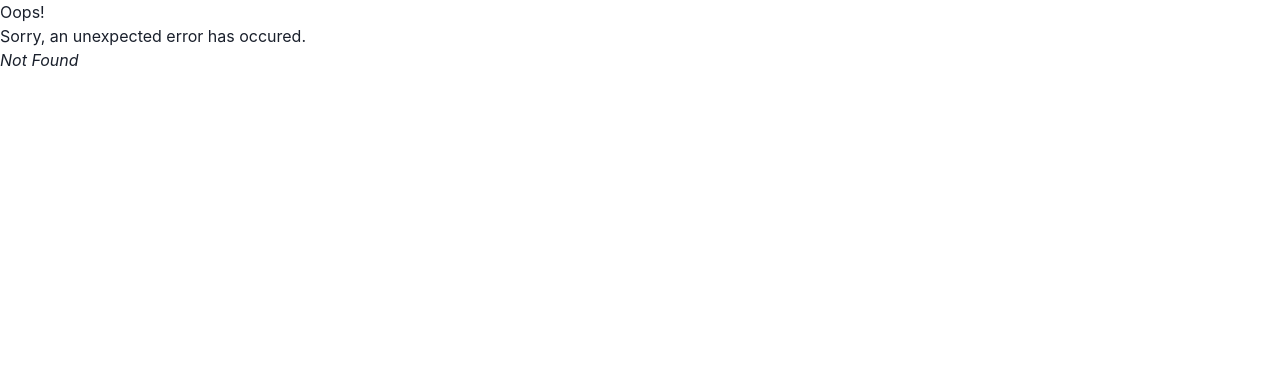
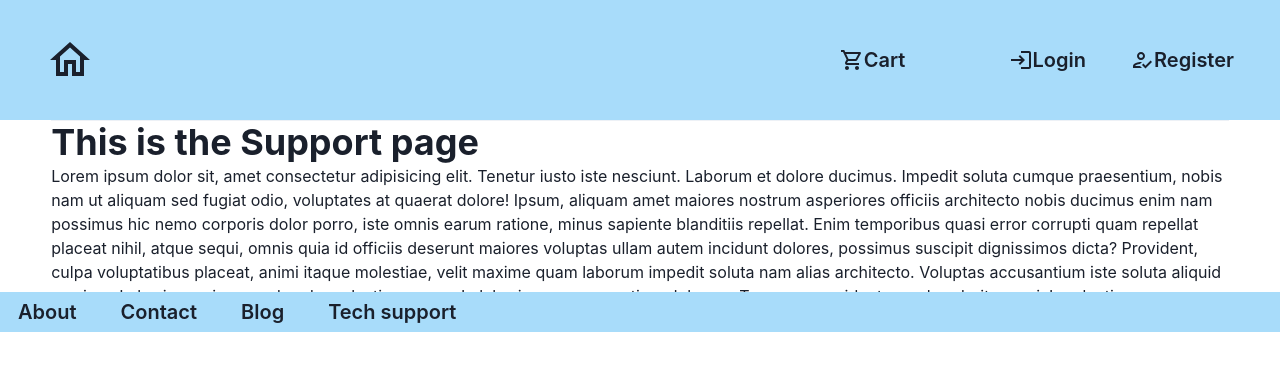
Before and after one commit to CrowsVeldt/final-project-redone, a React (Vite) app in the folder frontend/: page /support in a window 1280 px wide. Before the commit this address had no page. Shown: the top 370 px of the page. Built offline with nearby package versions, Linux system fonts and the light colour scheme; no server answers.

Commit message:
ui: add Blog and Support pages to App

```diff
--- a/frontend/src/App.jsx
+++ b/frontend/src/App.jsx
@@ -17,6 +17,8 @@ import RequireAuth from "./utils/RequireAuth";
 import AuthContext from "./context/AuthContext";
 import AutoLogin from "./utils/AutoLogin";
 import ErrorPage from "./error-page.jsx";
+import Blog from "./pages/public/Blog.jsx";
+import SupportPage from "./pages/public/Support.jsx";
 
 function App() {
   const { user } = useContext(AuthContext);
@@ -26,13 +28,15 @@ function App() {
       <Route path="/" element={<Root />} errorElement={<ErrorPage />}>
         <Route element={<AutoLogin />}>
           <Route index loader={getAllProducts} element={<Products />} />
-          <Route path="about" element={<About />} />
-          <Route path="contact" element={<Contact />} />
-          <Route path="register" element={<Register />} />
-          <Route path="login" element={<Login />} />
-          <Route path="checkout" element={<Checkout />} />
+          <Route path="/about" element={<About />} />
+          <Route path="/contact" element={<Contact />} />
+          <Route path="/blog" element={<Blog />} />
+          <Route path="/support" element={<SupportPage />} />
+          <Route path="/register" element={<Register />} />
+          <Route path="/login" element={<Login />} />
+          <Route path="/checkout" element={<Checkout />} />
           <Route element={<RequireAuth user={user} />}>
-            <Route path="profile" element={<Profile />} />
+            <Route path="/profile" element={<Profile />} />
           </Route>
         </Route>
       </Route>
--- /dev/null
+++ b/frontend/src/pages/public/Blog.jsx
@@ -0,0 +1,26 @@
+import { Box, Heading, Text } from "@chakra-ui/react";
+import React, { useEffect } from "react";
+
+export default function Blog() {
+  return (
+    <Box>
+      <Heading>This is a Blog page</Heading>
+      <Text>
+        Lorem ipsum dolor sit, amet consectetur adipisicing elit. Tenetur iusto
+        iste nesciunt. Laborum et dolore ducimus. Impedit soluta cumque
+        praesentium, nobis nam ut aliquam sed fugiat odio, voluptates at quaerat
+        dolore! Ipsum, aliquam amet maiores nostrum asperiores officiis
+        architecto nobis ducimus enim nam possimus hic nemo corporis dolor
+        porro, iste omnis earum ratione, minus sapiente blanditiis repellat.
+        Enim temporibus quasi error corrupti quam repellat placeat nihil, atque
+        sequi, omnis quia id officiis deserunt maiores voluptas ullam autem
+        incidunt dolores, possimus suscipit dignissimos dicta? Provident, culpa
+        voluptatibus placeat, animi itaque molestiae, velit maxime quam laborum
+        impedit soluta nam alias architecto. Voluptas accusantium iste soluta
+        aliquid maxime. Laboriosam ipsam ad unde molestiae eaque. In laboriosam
+        accusantium dolorum. Tempore provident reprehenderit magni. Laudantium
+        reprehenderit magnam eius quas blanditiis! Aut quisquam rem ab quaerat.
+      </Text>
+    </Box>
+  );
+}
--- /dev/null
+++ b/frontend/src/pages/public/Support.jsx
@@ -0,0 +1,26 @@
+import { Box, Heading, Text } from "@chakra-ui/react";
+import React, { useEffect } from "react";
+
+export default function SupportPage() {
+  return (
+    <Box>
+      <Heading>This is the Support page</Heading>
+      <Text>
+        Lorem ipsum dolor sit, amet consectetur adipisicing elit. Tenetur iusto
+        iste nesciunt. Laborum et dolore ducimus. Impedit soluta cumque
+        praesentium, nobis nam ut aliquam sed fugiat odio, voluptates at quaerat
+        dolore! Ipsum, aliquam amet maiores nostrum asperiores officiis
+        architecto nobis ducimus enim nam possimus hic nemo corporis dolor
+        porro, iste omnis earum ratione, minus sapiente blanditiis repellat.
+        Enim temporibus quasi error corrupti quam repellat placeat nihil, atque
+        sequi, omnis quia id officiis deserunt maiores voluptas ullam autem
+        incidunt dolores, possimus suscipit dignissimos dicta? Provident, culpa
+        voluptatibus placeat, animi itaque molestiae, velit maxime quam laborum
+        impedit soluta nam alias architecto. Voluptas accusantium iste soluta
+        aliquid maxime. Laboriosam ipsam ad unde molestiae eaque. In laboriosam
+        accusantium dolorum. Tempore provident reprehenderit magni. Laudantium
+        reprehenderit magnam eius quas blanditiis! Aut quisquam rem ab quaerat.
+      </Text>
+    </Box>
+  );
+}
```
